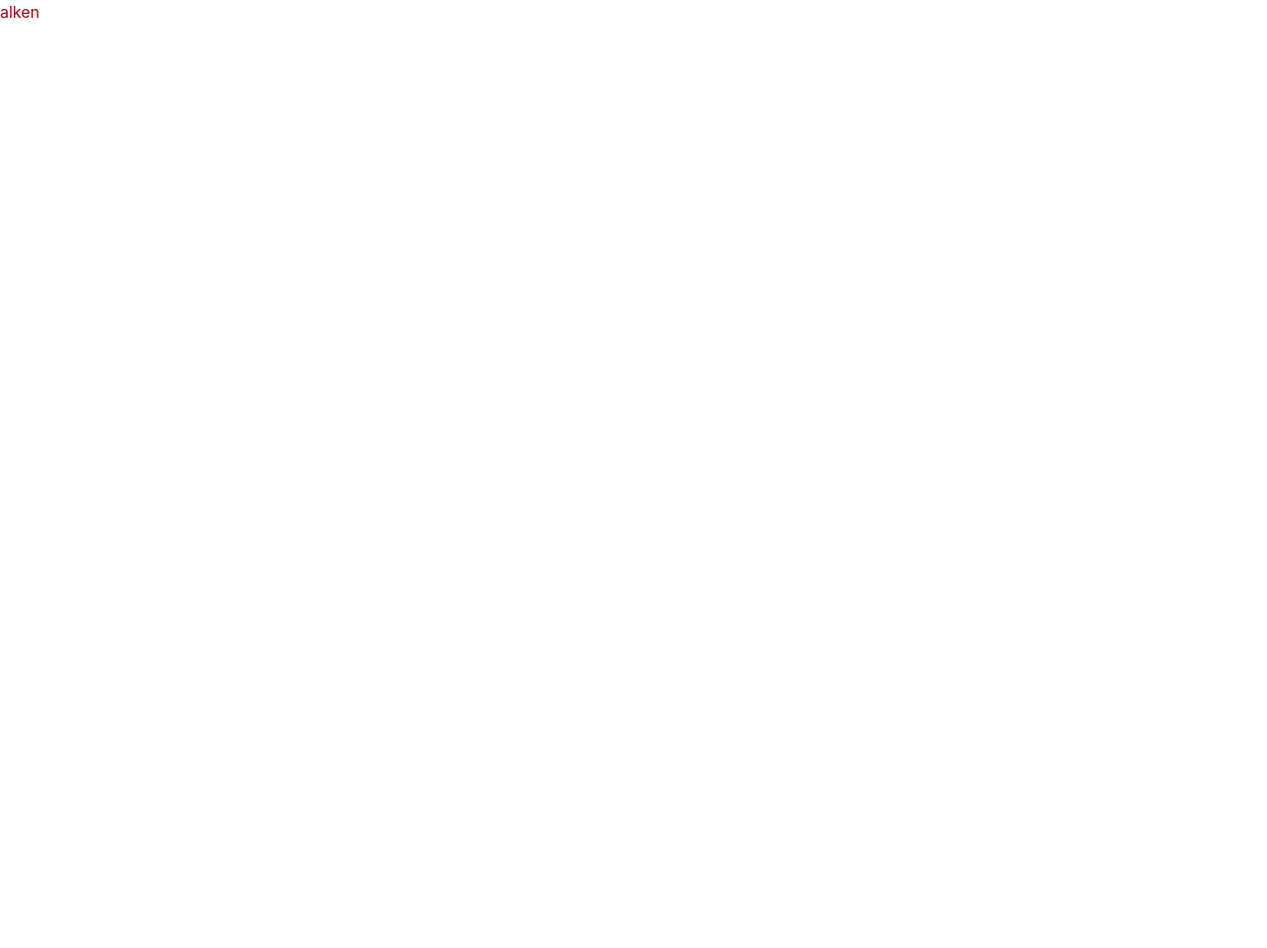
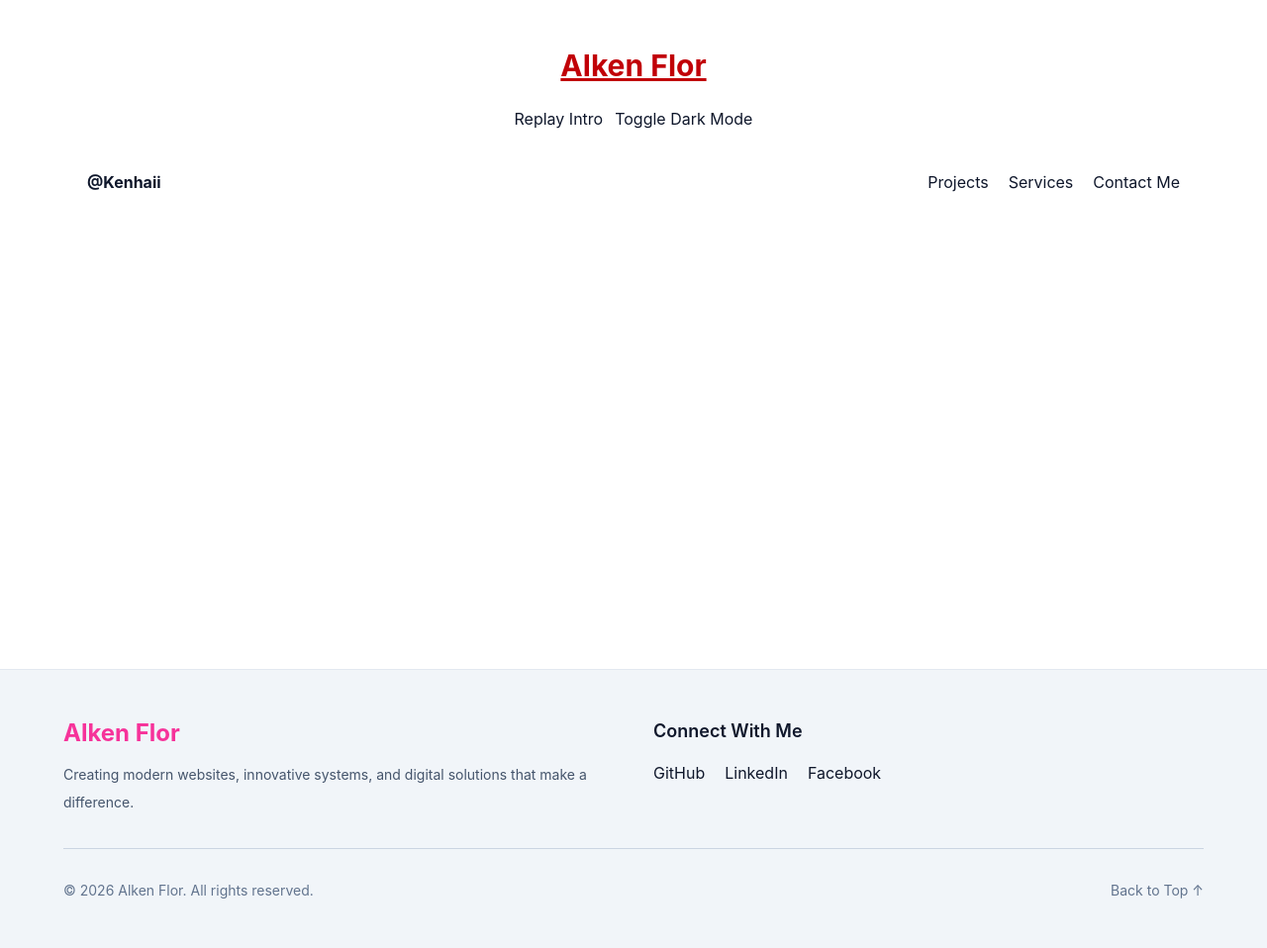
Before and after one commit to kenflor2305/alkenjohnmflores, an Astro site: page / in a window 1280 px wide. Shown: the whole page at 99% size. Before the commit the page ends 800 px from the top, so only its background shows below. Built offline with nearby package versions, Linux system fonts and the light colour scheme; Astro itself is replaced by a stand-in of ours.

Commit message:
Astro Tailwind Activy

```diff
--- /dev/null
+++ b/src/components/Footer.astro
@@ -0,0 +1,69 @@
+<footer
+    class="border-t border-slate-200 bg-slate-100 px-6 py-12 text-slate-900 dark:border-slate-700 dark:bg-slate-950 dark:text-white"
+>
+    <div class="mx-auto max-w-6xl">
+        <div
+            class="grid grid-cols-1 gap-10 text-center md:grid-cols-2 md:text-left"
+        >
+            <!-- Brand -->
+            <div>
+                <h2 class="text-2xl font-bold text-pink-500">Alken Flor</h2>
+
+                <p
+                    class="mt-3 text-sm leading-7 text-slate-600 dark:text-slate-400"
+                >
+                    Creating modern websites, innovative systems, and digital
+                    solutions that make a difference.
+                </p>
+            </div>
+
+            <!-- Social Media -->
+            <div>
+                <h3 class="mb-4 text-lg font-semibold">Connect With Me</h3>
+
+                <div class="flex justify-center gap-5 md:justify-start">
+                    <a
+                        href="https://github.com/"
+                        target="_blank"
+                        rel="noopener noreferrer"
+                        class="transition-colors hover:text-pink-500"
+                    >
+                        GitHub
+                    </a>
+
+                    <a
+                        href="https://www.linkedin.com/"
+                        target="_blank"
+                        rel="noopener noreferrer"
+                        class="transition-colors hover:text-pink-500"
+                    >
+                        LinkedIn
+                    </a>
+
+                    <a
+                        href="https://www.facebook.com/"
+                        target="_blank"
+                        rel="noopener noreferrer"
+                        class="transition-colors hover:text-pink-500"
+                    >
+                        Facebook
+                    </a>
+                </div>
+            </div>
+        </div>
+
+        <!-- Divider -->
+        <div class="my-8 border-t border-slate-300 dark:border-slate-700"></div>
+
+        <!-- Copyright -->
+        <div
+            class="flex flex-col items-center justify-between gap-4 text-center text-sm text-slate-500 dark:text-slate-400 md:flex-row"
+        >
+            <p>&copy; 2026 Alken Flor. All rights reserved.</p>
+
+            <a href="#top" class="transition-colors hover:text-pink-500">
+                Back to Top ↑
+            </a>
+        </div>
+    </div>
+</footer>
--- /dev/null
+++ b/src/components/Header.astro
@@ -0,0 +1,57 @@
+<section class="mt-12">
+    <h1 id="heroTitle" class="text-3xl font-bold text-red-700 underline">
+        Alken Flor
+    </h1>
+
+    <div class="mt-6 flex justify-center gap-3">
+        <button id="replayBtn" class="btn-primary" type="button">
+            Replay Intro
+        </button>
+
+        <button id="darkModeToggle" class="btn-primary" type="button">
+            Toggle Dark Mode
+        </button>
+    </div>
+</section>
+
+<!-- Header and Navigation -->
+<header class="mt-10">
+    <nav
+        class="mx-auto flex max-w-6xl items-center justify-between px-6 max-[600px]:flex-col max-[600px]:gap-4"
+    >
+        <!-- Logo -->
+        <a href="#top" class="font-bold"> @Kenhaii </a>
+
+        <!-- Navigation Links -->
+        <ul
+            class="flex list-none gap-5 p-0 max-[600px]:flex-col max-[600px]:gap-3"
+        >
+            <li>
+                <a
+                    href="#projects"
+                    class="transition-colors duration-300 hover:text-pink-400"
+                >
+                    Projects
+                </a>
+            </li>
+
+            <li>
+                <a
+                    href="#services"
+                    class="transition-colors duration-300 hover:text-pink-400"
+                >
+                    Services
+                </a>
+            </li>
+
+            <li>
+                <a
+                    href="#contact"
+                    class="transition-colors duration-300 hover:text-pink-400"
+                >
+                    Contact Me
+                </a>
+            </li>
+        </ul>
+    </nav>
+</header>
--- /dev/null
+++ b/src/layouts/BaseLayout.astro
@@ -0,0 +1,77 @@
+---
+import Header from "../components/Header.astro";
+import Footer from "../components/Footer.astro";
+import "../styles/global.css";
+
+const { title = "My Portfolio" } = Astro.props;
+---
+
+<!doctype html>
+<html lang="en" class="dark">
+    <head>
+        <meta charset="UTF-8" />
+        <meta name="viewport" content="width=device-width, initial-scale=1.0" />
+        <title>{title}</title>
+    </head>
+
+    <body
+        id="top"
+        class="bg-white text-center text-slate-900 dark:bg-slate-900 dark:text-white"
+    >
+        <!-- Header -->
+        <Header />
+
+        <!-- Page Content -->
+        <main class="min-h-[60vh]">
+            <slot />
+        </main>
+
+        <!-- Footer -->
+        <Footer />
+
+        <!-- GSAP -->
+        <script
+            is:inline
+            src="https://cdn.jsdelivr.net/npm/gsap@3.15/dist/gsap.min.js"
+        ></script>
+        <script
+            is:inline
+            src="https://cdn.jsdelivr.net/npm/gsap@3.15/dist/ScrollTrigger.min.js"
+        ></script>
+
+        <script is:inline>
+            window.addEventListener("load", () => {
+                if (!window.gsap || !window.ScrollTrigger) return;
+
+                gsap.registerPlugin(ScrollTrigger);
+
+                // Intro Animation
+                const tl = gsap.timeline({
+                    defaults: {
+                        duration: 0.8,
+                        ease: "power2.out",
+                    },
+                });
+
+                tl.from("#heroTitle", {
+                    y: -40,
+                    opacity: 0,
+                });
+
+                // Replay Intro
+                document
+                    .querySelector("#replayBtn")
+                    ?.addEventListener("click", () => {
+                        tl.restart();
+                    });
+
+                // Dark Mode
+                document
+                    .querySelector("#darkModeToggle")
+                    ?.addEventListener("click", () => {
+                        document.documentElement.classList.toggle("dark");
+                    });
+            });
+        </script>
+    </body>
+</html>
--- a/src/pages/index.astro
+++ b/src/pages/index.astro
@@ -1,18 +1,5 @@
 ---
- import "../styles/global.css";
-const name = "alken";
+import BaseLayout from "../layouts/BaseLayout.astro";
 ---
 
-<html lang="en">
-	<head>
-		<meta charset="utf-8" />
-		<link rel="icon" type="image/svg+xml" href="/favicon.svg" />
-		<link rel="icon" href="/favicon.ico" />
-		<meta name="viewport" content="width=device-width" />
-		<meta name="generator" content={Astro.generator} />
-		<title>{name}</title>
-	</head>
-	<body>
-		<h1 class ="text-red-800">{name}</h1>
-	</body>
-</html>
+<BaseLayout title="Alken Flor | My Portfolio" />
```
